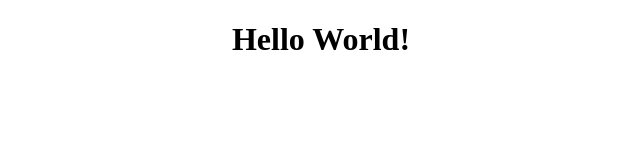
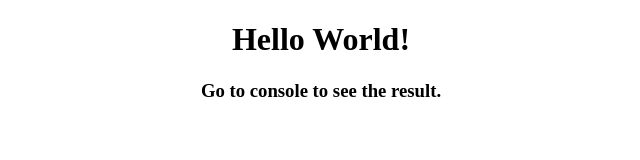
Before and after one commit to conspir0/12.Trello-app, a website: page index.html in a window 1280 px wide. Shown: the whole page, without its empty margins (319-959 px from the left). Drawn offline with Linux system fonts and the light colour scheme.

Commit message:
Create objects and run methods

```diff
--- a/index.html
+++ b/index.html
@@ -7,6 +7,7 @@
 </head>
 <body>
     <h1>Hello World!</h1>
+    <h3>Go to console to see the result.</h3>
 
     <script src="js/script.js"></script>
 </body>
--- a/js/script.js
+++ b/js/script.js
@@ -10,3 +10,13 @@ function Phone(brand, model, color, price) {
 Phone.prototype.printInfo = function () {
     console.log('The phone brand is ' + this.brand + ', model: ' + this.model + ', color: ' + this.color + ' and the price is: ' +this.price + '.');
 }
+
+var iPhone = new Phone("Apple", "8, 5,5'", "red", 4000);
+var Samsung = new Phone("Samsung", "S8+", "black", 2100);
+var Sony = new Phone("Sony", "Xpaeria XZ2", "green", 3600);
+var Huawei = new Phone("Huawei", "P20", "black", 3500);
+
+iPhone.printInfo();
+Samsung.printInfo();
+Sony.printInfo();
+Huawei.printInfo();
--- a/sass/style.scss
+++ b/sass/style.scss
@@ -1,6 +1,4 @@
 body {
     box-sizing: border-box;
-}
-h1 {
     text-align: center;
 }
```
Also changed, not shown: css/style.css, css/style.prefixed.css, 2 other files.
